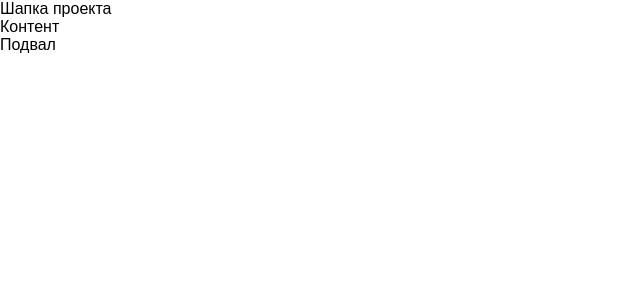
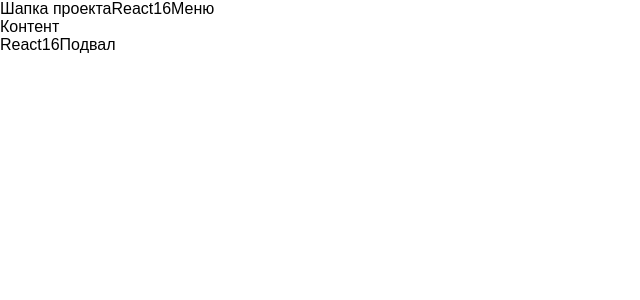
Before and after one commit to Iloha/bug-tracker-react, a React (Create React App) app: page / in a window 1280 px wide. Shown: the top 300 px of the page, without its empty margins (0-640 px from the left). Built offline with nearby package versions, Linux system fonts and the light colour scheme.

Commit message:
tried props in footer, header

```diff
--- a/src/App.js
+++ b/src/App.js
@@ -7,11 +7,19 @@ import Content from './layout/content';
 
 class App extends Component {
   render() {
+
+      const sn = 'React16'
+
     return (
       <div >
-          <Header/>
-          <Content/>
-          <Footer/>
+          <Header
+            siteName = {sn}
+            lang = "EN"
+          />
+          <Content
+
+          />
+          <Footer name = {sn}/>
       </div>
     );
   }
--- a/src/layout/footer.js
+++ b/src/layout/footer.js
@@ -5,6 +5,7 @@ class Footer extends Component {
     render() {
         return (
             <div className="footer">
+                {this.props.name}
                 Подвал
             </div>
         );
--- a/src/layout/header.js
+++ b/src/layout/header.js
@@ -6,6 +6,8 @@ class Header extends Component {
     return (
       <div className="header">
           Шапка проекта
+          {this.props.siteName}
+          Меню
       </div>
     );
   }
```
